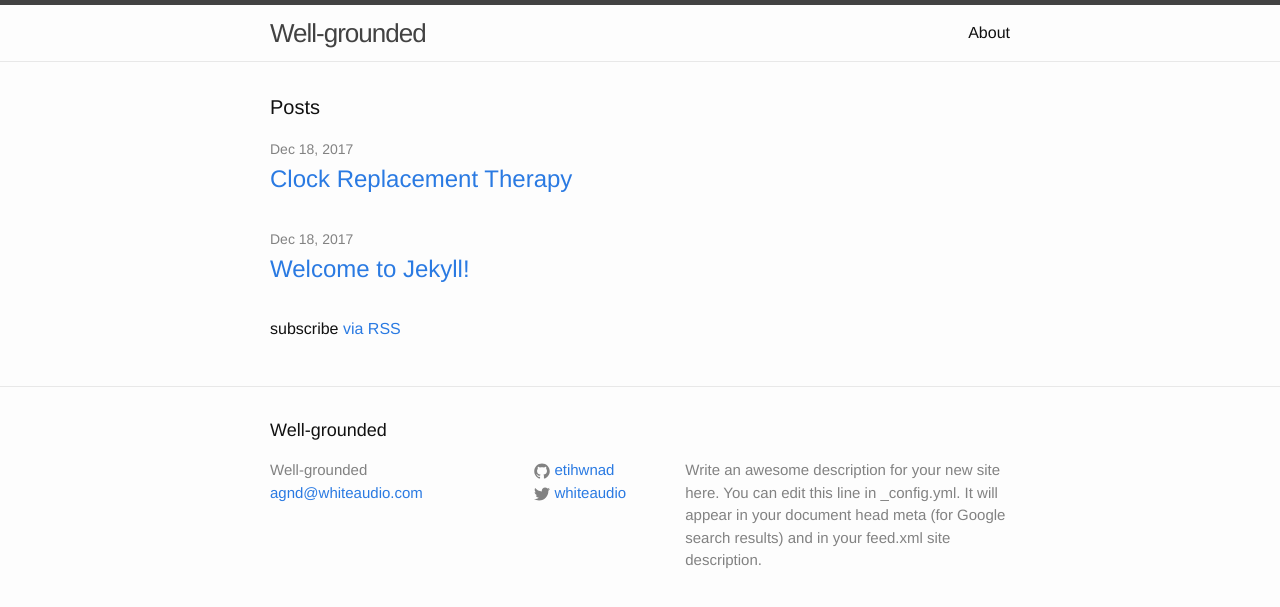
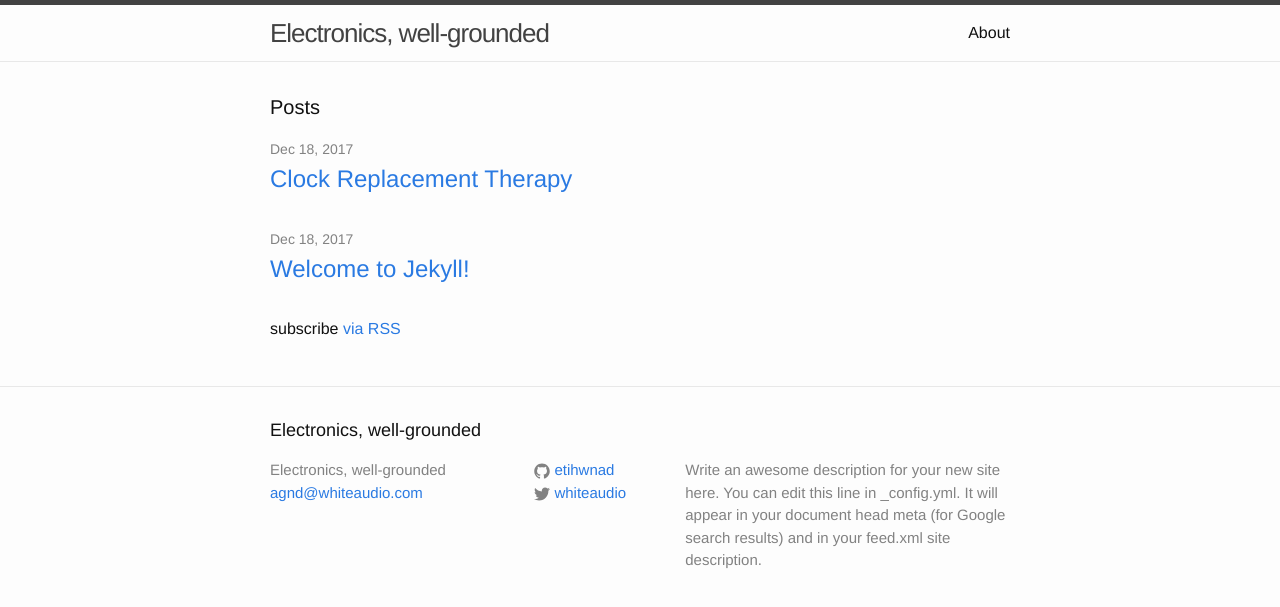
Before and after one commit to etihwnad/etihwnad.github.io, a Jekyll site: the page built from index.html, in a window 1280 px wide. Shown: the top 607 px of the page. Built offline with Jekyll 4.4.1, drawn with Linux system fonts in a browser that asks for light colours.

Commit message:
Update _config.yml

```diff
--- a/_config.yml
+++ b/_config.yml
@@ -6,7 +6,7 @@
 # 'jekyll serve'. If you change this file, please restart the server process.
 
 # Site settings
-title: Well-grounded
+title: Electronics, well-grounded
 email: agnd@whiteaudio.com
 description: > # this means to ignore newlines until "baseurl:"
   Write an awesome description for your new site here. You can edit this
```
